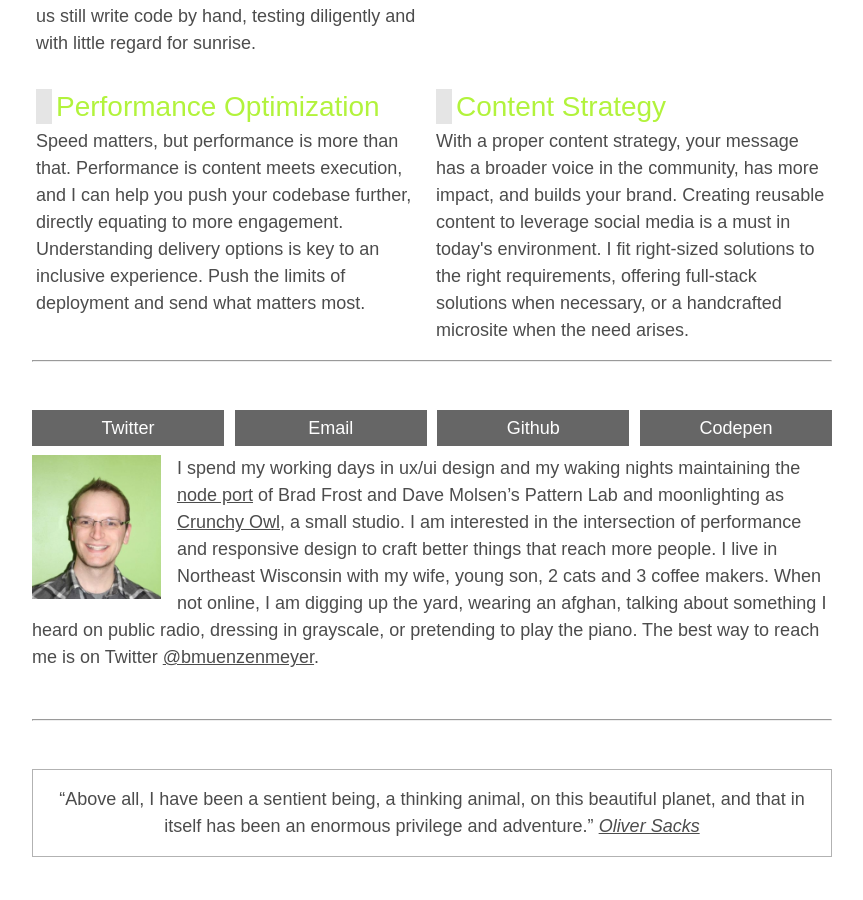
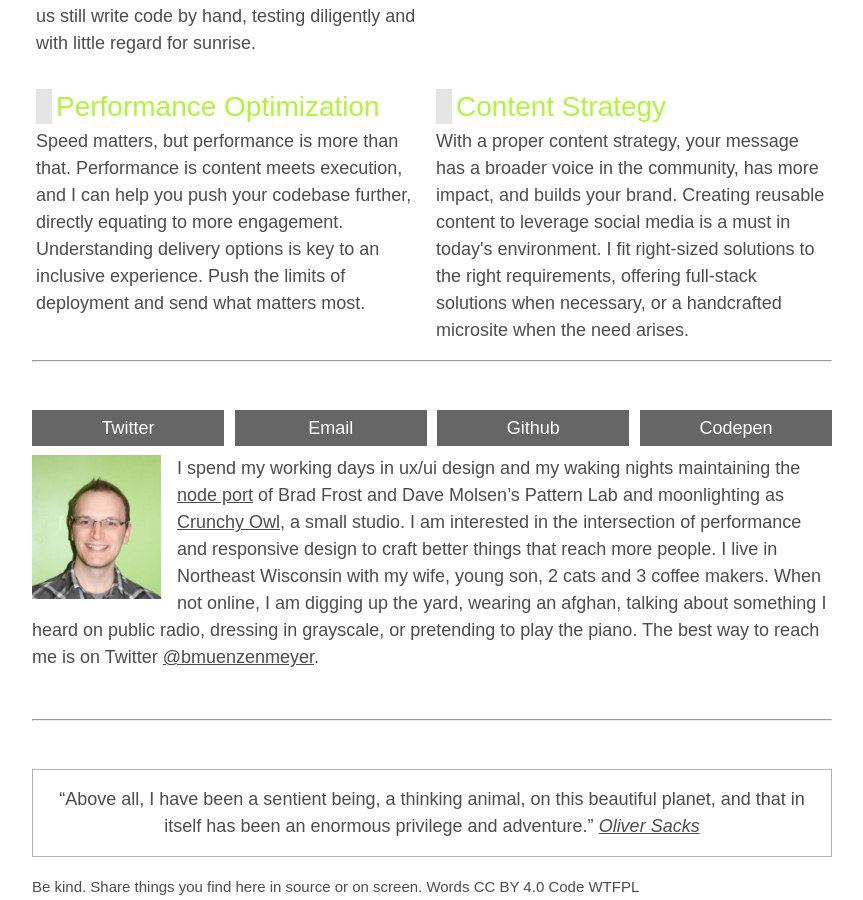
Before and after one commit to bmuenzenmeyer/bmuenzenmeyer.github.io, a Jekyll site: the page built from index.html, in a window 1280 px wide and 900 px high, scrolled down 1884 px. Shown: the whole window, without its empty margins (208-1071 px from the left). Built offline with Jekyll 4.4.1, drawn with Linux system fonts in a browser that asks for light colours; the list of posts is cut into pages by our own code; before the commit the page ends 2757 px from its top, so only the background shows below that.

Commit message:
added some copyright info to footer

```diff
--- a/_includes/organisms-footer.html
+++ b/_includes/organisms-footer.html
@@ -12,3 +12,4 @@
 <div class="align-center">
   <blockquote>&ldquo;Above all, I have been a sentient being, a thinking animal, on this beautiful planet, and that in itself has been an enormous privilege and adventure.&rdquo; <cite><a href="http://mobile.nytimes.com/2015/02/19/opinion/oliver-sacks-on-learning-he-has-terminal-cancer.html">Oliver Sacks</a></cite></blockquote>
 </div>
+<p><small>Be kind. Share things you find here in source or on screen. Words CC BY 4.0 Code WTFPL </small></p>
```
